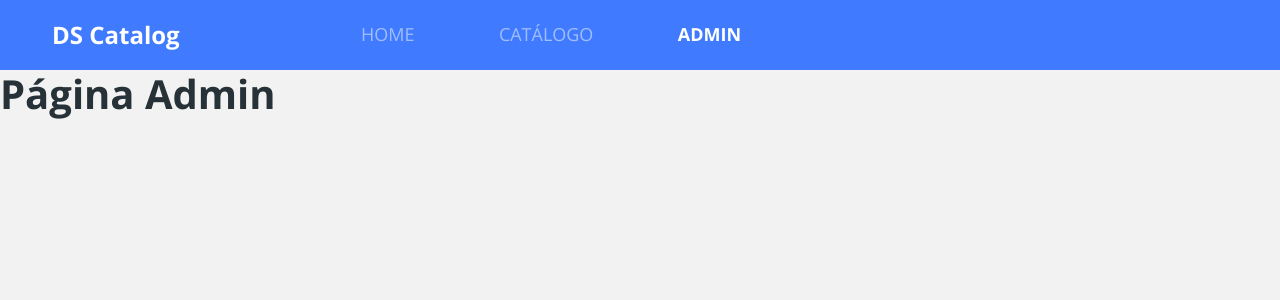
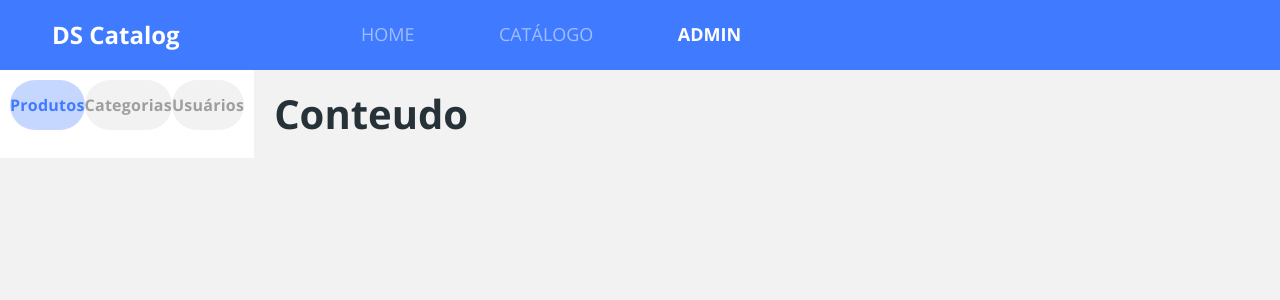
Before and after one commit to Geraldo-git/React-Spring-App, a React (Create React App) app in the folder frontweb/: page /admin in a window 1280 px wide. Shown: the top 300 px of the page. Built offline with nearby package versions, Linux system fonts and the light colour scheme.

Commit message:
Admin Navbar layout MoBo

```diff
--- /dev/null
+++ b/frontweb/src/pages/Admin/NavBar/index.tsx
@@ -0,0 +1,29 @@
+import './styles.css';
+
+const NavBar = () => {
+  return (
+    <nav className="admin-nav-container">
+      <ul>
+        <li>
+          <a href="link" className="admin-nav-item active">
+            <p>Produtos</p>
+          </a>
+        </li>
+
+        <li>
+        <a href="link" className="admin-nav-item">
+            <p>Categorias</p>
+          </a>
+        </li>
+
+        <li>
+        <a href="link" className="admin-nav-item">
+            <p>Usuários</p>
+          </a>
+        </li>
+      </ul>
+    </nav>
+  );
+};
+
+export default NavBar;
--- /dev/null
+++ b/frontweb/src/pages/Admin/NavBar/styles.css
@@ -0,0 +1,34 @@
+ul {
+  display: flex;
+  justify-content: space-around;
+  list-style-type: none;
+  margin: 0;
+  padding: 0;
+}
+
+.admin-nav-item {
+    display: flex;
+    justify-content: center;
+    align-items: center;
+    height: 50px;
+    background-color: #f2f2f2;
+    border-radius: 100px;
+    padding: 0px, 10px;
+    font-size: 16px;
+    font-weight: bold;
+    letter-spacing: 0.015em;
+    color: #9e9e9e;
+}
+
+.admin-nav-item.active {
+    background: rgba(64,123,255,0.3);
+    color:#407bff;
+}
+.admin-nav-item p{
+    margin-bottom: 0px;
+}
+
+.admin-nav-container {
+    padding: 10px;
+    background-color: #fff;
+}
--- a/frontweb/src/pages/Admin/index.tsx
+++ b/frontweb/src/pages/Admin/index.tsx
@@ -1,5 +1,21 @@
+import Navbar from  "./NavBar";
+import './styles.css';
+
+
 const Admin = () => {
-  return <h1>Página Admin</h1>;
+  return (
+
+    <div className="admin-container">
+      <Navbar />
+      <div className="admin-content">
+      <h1>Conteudo</h1>
+
+
+      </div>
+
+    </div>
+
+  );
 };
 
 export default Admin;
--- /dev/null
+++ b/frontweb/src/pages/Admin/styles.css
@@ -0,0 +1,18 @@
+.admin-container {
+  display: flex;
+  flex-direction: column;
+}
+
+.admin-content {
+  padding: 20px;
+}
+
+@media (min-width: 1200px) {
+  .admin-container {
+    flex-direction: row;
+  }
+
+  .admin-content {
+    flex: 1;
+  }
+}
```
Also changed, not shown: frontweb/src/pages/Catalog/index.tsx (+5 -5 lines).
